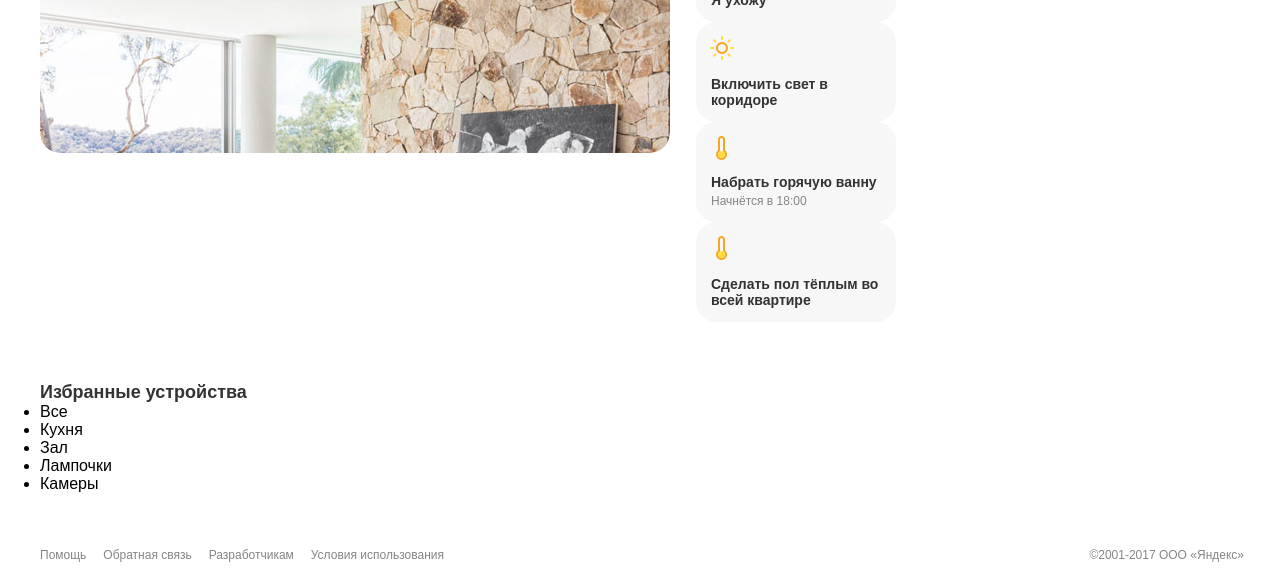
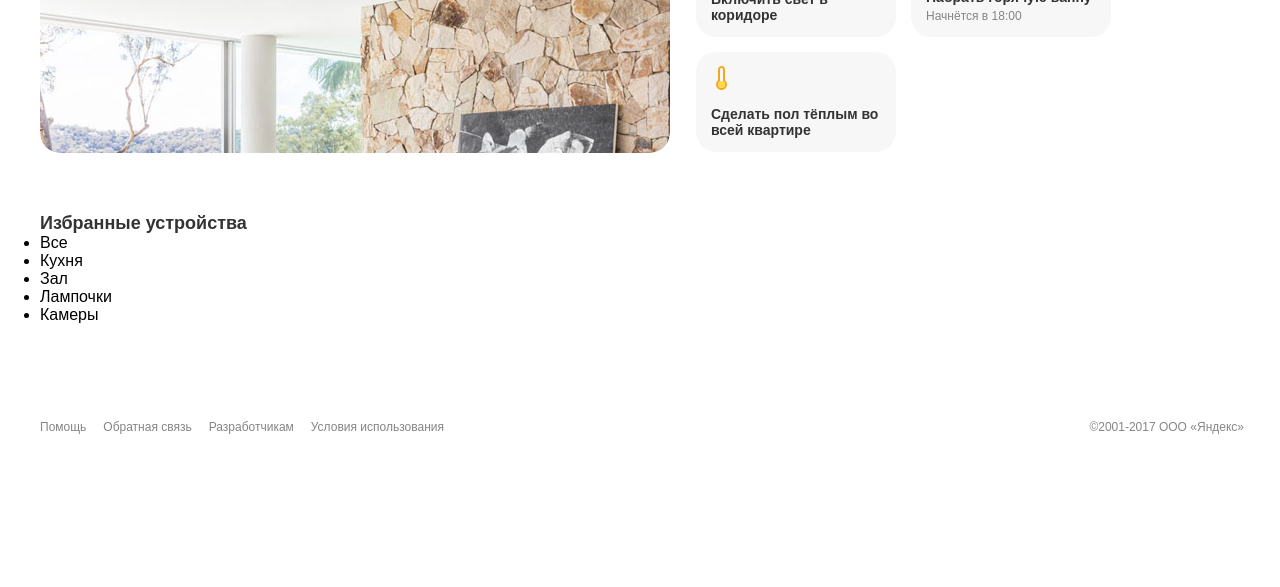
Before and after one commit to dimazollo/entrance-task-2-2, a plain HTML site: page src/html/index.html in a window 1280 px wide. Shown: the part 341-928 px from the top of the page. After the commit the page ends 800 px from the top, so only its background shows below. Drawn offline with Linux system fonts and the light colour scheme.

Commit message:
add styles for scenario-pane

```diff
--- a/src/css/main.css
+++ b/src/css/main.css
@@ -99,3 +99,12 @@
 .arrow_direction_right {
   transform: rotate(0deg);
 }
+
+.scenarios-pane {
+  display: grid;
+  grid-template-columns: repeat(auto-fit, 200px);
+  /*grid-auto-columns: 200px;*/
+  grid-auto-rows: 100px;
+  /*grid-auto-flow: column;*/
+  grid-gap: 15px 15px;
+}
```
